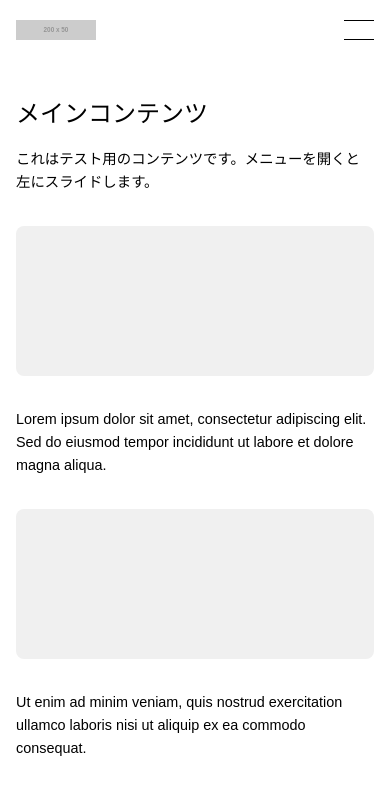
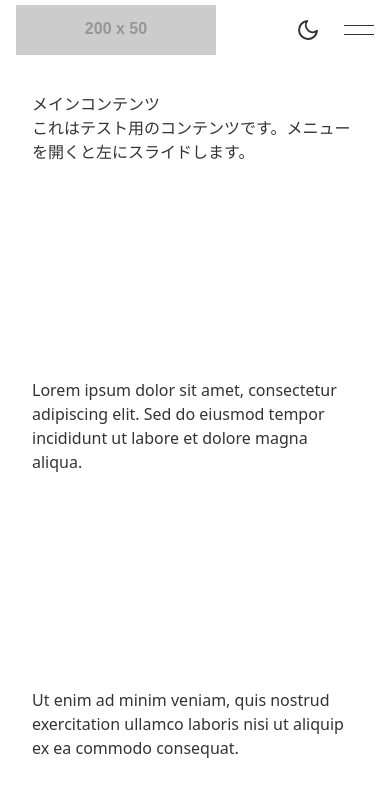
Before and after one commit to w3cdp6084-dev/uwablog, a Nuxt app: page / in a window 390 px wide. Shown: the top 796 px of the page. Built offline with nearby package versions, Linux system fonts and the light colour scheme.

Commit message:
Dark Mode

```diff
--- a/assets/css/global.css
+++ b/assets/css/global.css
@@ -1,46 +1,33 @@
-/* グローバルで適用したいカスタムスタイル */
-body {
-    font-family: 'Arial', sans-serif;
+:root {
+  --bg-color: #ffffff;
+  --text-color: #333333;
+  --menu-bg: #ffffff;
+  --overlay-bg: rgba(0, 0, 0, 0.5);
 }
 
-  .header-custom {
-    background-color: #f8f8f8;
-    border-bottom: 2px solid #ddd;
+:root.dark {
+  --bg-color: #121212;
+  --text-color: #ffffff;
+  --menu-bg: #1e1e1e;
+  --overlay-bg: rgba(0, 0, 0, 0.7);
 }
 
-  @media (max-width: 768px) {
-    .menu {
-      display: none;
+/* 基本スタイル */
+body {
+  margin: 0;
+  padding: 0;
+  background-color: var(--bg-color);
+  color: var(--text-color);
 }
 
-    .menu.mobile-active {
-      display: flex;
-      flex-direction: column;
-      gap: 1rem;
-      position: absolute;
-      top: 100%;
-      left: 0;
-      right: 0;
-      background-color: #fff;
-      padding: 1rem;
-      border-top: 1px solid #eaeaea;
+/* トランジション */
+body,
+body * {
+  transition: background-color 0.3s, color 0.3s;
 }
 
-    .menu-link {
-      text-align: center;
+/* ダークモード時のスタイル */
+.dark body {
+  background-color: var(--bg-color);
+  color: var(--text-color);
 }
-
-    .hamburger {
-      display: block;
-      background: none;
-      border: none;
-      font-size: 1.5rem;
-      cursor: pointer;
-    }
-  }
-
-  @media (min-width: 769px) {
-    .hamburger {
-      display: none;
-    }
-  }
--- a/components/Header.vue
+++ b/components/Header.vue
@@ -7,7 +7,8 @@
         </a>
       </div>
 
-      <div class="hamburger-wrapper">
+      <div class="header-right">
+        <ThemeToggle />
         <button
           class="hamburger-btn"
           :class="{ 'is-active': isMenuOpen }"
@@ -50,17 +51,29 @@
 </template>
 
 <script>
+import ThemeToggle from './ThemeToggle.vue'
+
 export default {
+  components: {
+    ThemeToggle
+  },
   data() {
     return {
-      isMenuOpen: false
+      isMenuOpen: false,
+      isToggling: false
     }
   },
   methods: {
     toggleMenu() {
-      this.isMenuOpen = !this.isMenuOpen;
-      // デバッグ用
-      console.log('Menu state:', this.isMenuOpen);
+      if (this.isToggling) return
+      this.isToggling = true
+
+      this.isMenuOpen = !this.isMenuOpen
+      console.log('Menu state:', this.isMenuOpen)
+
+      setTimeout(() => {
+        this.isToggling = false
+      }, 300)
     },
     closeMenu() {
       this.isMenuOpen = false;
@@ -72,6 +85,7 @@ export default {
 <style scoped>
 .site-wrapper {
   position: relative;
+  min-height: 100vh;
 }
 
 .l-header {
@@ -84,120 +98,54 @@ export default {
   justify-content: space-between;
   align-items: center;
   padding: 0 1rem;
-  z-index: 150;
+  z-index: 50;
+  background-color: var(--bg-color);
 }
 
-.logo {
-  position: relative;
-  z-index: 1000;
-}
-
-.logo img {
-  height: 20px;
-  width: auto;
-}
-
-.hamburger-wrapper {
-  position: relative;
-  z-index: 200;
+.header-right {
+  display: flex;
+  align-items: center;
+  gap: 1.5rem;
 }
 
 .hamburger-btn {
-  display: flex;
-  flex-direction: column;
-  justify-content: space-between;
   width: 30px;
   height: 20px;
+  position: relative;
+  z-index: 50;
   background: none;
   border: none;
   cursor: pointer;
-  padding: 0;
-  position: relative;
 }
 
 .hamburger-line {
-  display: block;
-  width: 30px;
+  position: absolute;
+  left: 0;
+  width: 100%;
   height: 1px;
-  background-color: #000;
+  background-color: var(--text-color);
   transition: transform 0.3s;
 }
 
+.hamburger-line:nth-child(1) { top: 5px; }
+.hamburger-line:nth-child(2) { bottom: 5px; }
+
 .hamburger-btn.is-active .hamburger-line:nth-child(1) {
-  transform: translateY(9px) rotate(45deg);
+  transform: translateY(4px) rotate(45deg);
 }
 
 .hamburger-btn.is-active .hamburger-line:nth-child(2) {
-  transform: translateY(-9px) rotate(-45deg);
+  transform: translateY(-4px) rotate(-45deg);
 }
 
 .main-content {
-  padding-top: 80px;
+  padding-top: 60px;
   transition: transform 0.3s;
+  background-color: var(--bg-color);
 }
 
 .main-content.is-menu-open {
   transform: translateX(-300px);
-}
-
-.menu {
-  position: fixed;
-  top: 0;
-  right: 0;
-  width: 300px;
-  height: 100vh;
-  background: #fff;
-  transform: translateX(100%);
-  transition: transform 0.3s;
-  z-index: 100;
-  display: block;
-}
-
-.menu.is-open {
-  transform: translateX(0);
-}
-
-.menu-inner {
-  padding: 100px 40px 40px;
-  display: block;
-}
-
-.menu-list {
-  list-style: none;
-  padding: 0;
-  margin: 0;
-  display: block;
-}
-
-.menu-list li {
-  margin: 0 0 24px;
-  display: block;
-}
-
-.menu-list a {
-  display: block;
-  font-size: 18px;
-  color: #333;
-  text-decoration: none;
-  padding: 8px 0;
-}
-
-.overlay {
-  position: fixed;
-  top: 0;
-  left: 0;
-  width: 100%;
-  height: 100vh;
-  background: rgba(0, 0, 0, 0.5);
-  opacity: 0;
-  visibility: hidden;
-  transition: 0.3s;
-  z-index: 90;
-}
-
-.overlay.is-visible {
-  opacity: 1;
-  visibility: visible;
 }
 
 .test-content {
@@ -209,74 +157,78 @@ export default {
 .test-box {
   width: 100%;
   height: 200px;
-  background: #f0f0f0;
+  background-color: var(--menu-bg);
   margin: 2rem 0;
   border-radius: 8px;
 }
 
-h1 {
-  font-size: 2rem;
-  margin-bottom: 1rem;
+.menu {
+  position: fixed;
+  top: 0;
+  right: 0;
+  width: 300px;
+  height: 100vh;
+  background-color: var(--menu-bg);
+  transform: translateX(100%);
+  transition: transform 0.3s;
+  z-index: 40;
 }
 
-p {
-  margin-bottom: 1rem;
-  line-height: 1.6;
+.menu.is-open {
+  transform: translateX(0);
+}
+
+.menu-inner {
+  padding: 100px 40px 40px;
+}
+
+.menu-list {
+  list-style: none;
+  padding: 0;
+  margin: 0;
+}
+
+.menu-list li {
+  margin: 0 0 24px;
+}
+
+.menu-list a {
+  display: block;
+  font-size: 18px;
+  color: var(--text-color);
+  text-decoration: none;
+  padding: 8px 0;
+}
+
+.overlay {
+  position: fixed;
+  top: 0;
+  left: 0;
+  width: 100%;
+  height: 100vh;
+  background-color: var(--overlay-bg);
+  opacity: 0;
+  visibility: hidden;
+  transition: 0.3s;
+  z-index: 30;
+}
+
+.overlay.is-visible {
+  opacity: 1;
+  visibility: visible;
 }
 
 @media (max-width: 768px) {
   .menu {
-    width: 80%;
-    padding: 0;
-  }
-
-  .menu-inner {
-    padding: 80px 24px 24px;
-    min-height: 100%;
-  }
-
-  .menu-list {
-    margin-top: 20px;
-  }
-
-  .menu-list li {
-    margin: 0 0 20px;
-  }
-
-  .menu-list a {
-    font-size: 16px;
-    padding: 10px 0;
-    display: block;
-    width: 100%;
+    width: 80vw;
   }
 
   .main-content.is-menu-open {
     transform: translateX(-80vw);
   }
 
-  .test-content {
-    padding: 1rem;
-  }
-
-  h1 {
-    font-size: 1.5rem;
-  }
-
-  p {
-    font-size: 0.9rem;
-  }
-
   .test-box {
     height: 150px;
   }
 }
-
-@supports (padding: max(0px)) {
-  .menu-inner {
-    padding-top: max(80px, env(safe-area-inset-top));
-    padding-right: max(24px, env(safe-area-inset-right));
-    padding-bottom: max(24px, env(safe-area-inset-bottom));
-    padding-left: max(24px, env(safe-area-inset-left));
-  }
-}
 </style>
--- /dev/null
+++ b/components/ThemeToggle.vue
@@ -0,0 +1,77 @@
+<template>
+    <button class="theme-toggle" @click="toggleTheme" aria-label="Toggle theme">
+      <!-- 月のアイコン -->
+      <svg v-if="!isDark" xmlns="http://www.w3.org/2000/svg" width="24" height="24" viewBox="0 0 24 24" fill="none" stroke="currentColor" stroke-width="2" stroke-linecap="round" stroke-linejoin="round">
+        <path d="M21 12.79A9 9 0 1 1 11.21 3 7 7 0 0 0 21 12.79z"></path>
+      </svg>
+      <!-- 太陽のアイコン -->
+      <svg v-else xmlns="http://www.w3.org/2000/svg" width="24" height="24" viewBox="0 0 24 24" fill="none" stroke="currentColor" stroke-width="2" stroke-linecap="round" stroke-linejoin="round">
+        <circle cx="12" cy="12" r="5"></circle>
+        <line x1="12" y1="1" x2="12" y2="3"></line>
+        <line x1="12" y1="21" x2="12" y2="23"></line>
+        <line x1="4.22" y1="4.22" x2="5.64" y2="5.64"></line>
+        <line x1="18.36" y1="18.36" x2="19.78" y2="19.78"></line>
+        <line x1="1" y1="12" x2="3" y2="12"></line>
+        <line x1="21" y1="12" x2="23" y2="12"></line>
+        <line x1="4.22" y1="19.78" x2="5.64" y2="18.36"></line>
+        <line x1="18.36" y1="5.64" x2="19.78" y2="4.22"></line>
+      </svg>
+    </button>
+  </template>
+
+  <script>
+  export default {
+    data() {
+      return {
+        isDark: false
+      }
+    },
+    mounted() {
+      // 初期値の設定
+      this.isDark = document.documentElement.classList.contains('dark')
+
+      // システムのカラーモード変更を監視
+      window.matchMedia('(prefers-color-scheme: dark)').addEventListener('change', this.onSystemThemeChange)
+    },
+    beforeDestroy() {
+      // イベントリスナーの削除
+      window.matchMedia('(prefers-color-scheme: dark)').removeEventListener('change', this.onSystemThemeChange)
+    },
+    methods: {
+      async toggleTheme() {
+        try {
+          this.isDark = !this.isDark
+          document.documentElement.classList.toggle('dark')
+          await localStorage.setItem('theme', this.isDark ? 'dark' : 'light')
+          console.log('Dark mode:', this.isDark)
+          console.log('Classes:', document.documentElement.classList)
+        } catch (error) {
+          console.error('Theme toggle error:', error)
+        }
+      },
+      onSystemThemeChange(e) {
+        this.isDark = e.matches
+        document.documentElement.classList.toggle('dark', e.matches)
+      }
+    }
+  }
+  </script>
+
+  <style scoped>
+  .theme-toggle {
+    background: none;
+    border: none;
+    padding: 0;
+    cursor: pointer;
+    width: 24px;
+    height: 24px;
+    display: flex;
+    align-items: center;
+    justify-content: center;
+    color: var(--text-color);
+  }
+
+  .theme-toggle:hover {
+    opacity: 0.8;
+  }
+  </style>
--- a/nuxt.config.ts
+++ b/nuxt.config.ts
@@ -1,14 +1,28 @@
 export default defineNuxtConfig({
+  devtools: { enabled: true },
   css: [
     '@/assets/css/tailwind.css',
-    '@/assets/css/global.css',
+    '@/assets/css/global.css'
   ],
-  build: {
-    postcss: {
-      plugins: {
-        tailwindcss: {},
-        autoprefixer: {},
-      },
+  app: {
+    head: {
+      script: [
+        {
+          innerHTML: `
+            (function() {
+              const theme = localStorage.getItem('theme') || (window.matchMedia('(prefers-color-scheme: dark)').matches ? 'dark' : 'light');
+              document.documentElement.classList.toggle('dark', theme === 'dark');
+            })()
+          `,
+          type: 'text/javascript'
+        }
+      ]
+    }
+  },
+  postcss: {
+    plugins: {
+      tailwindcss: {},
+      autoprefixer: {},
     },
   },
-});
+})
```
Lines whose indentation alone changed are shown as unchanged.
